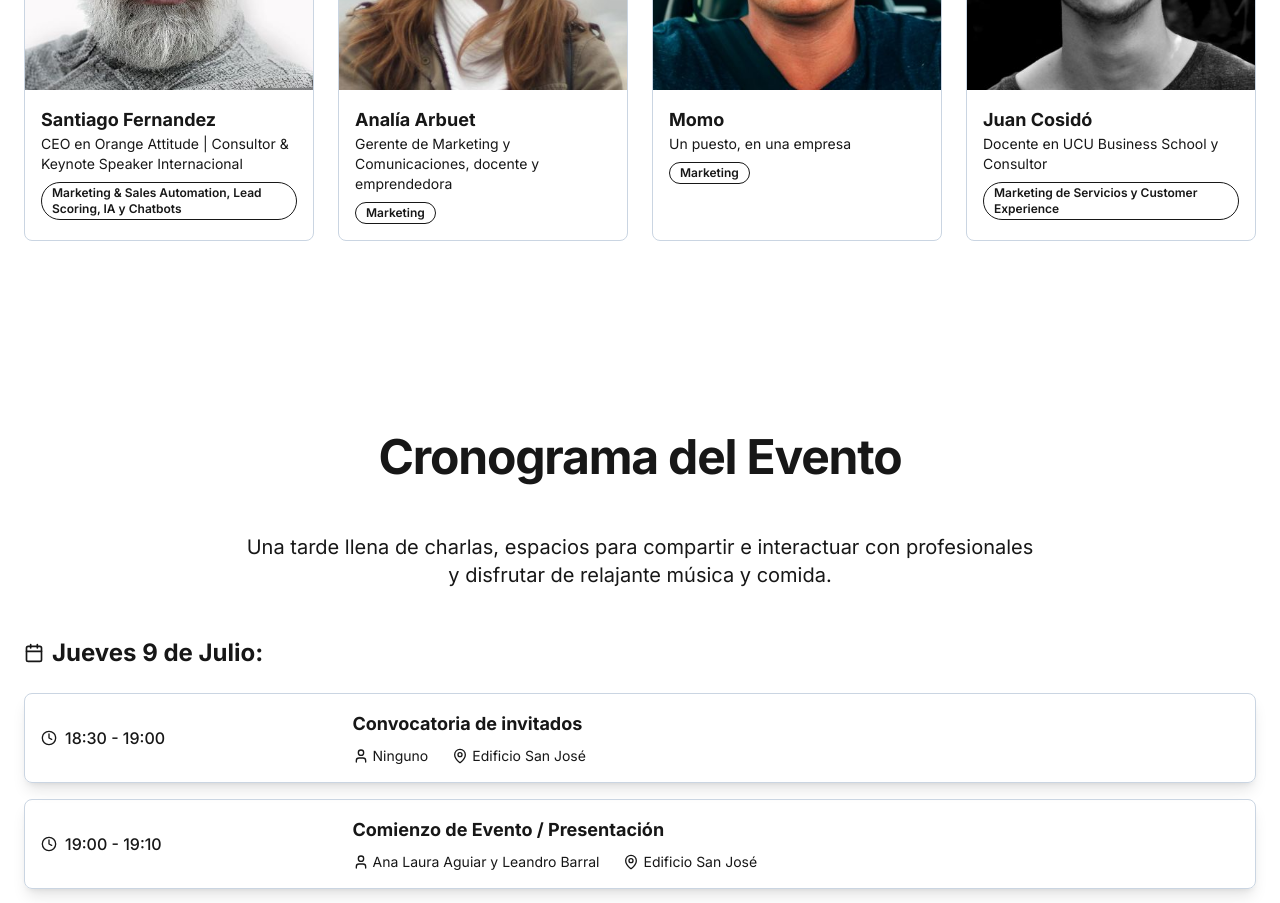
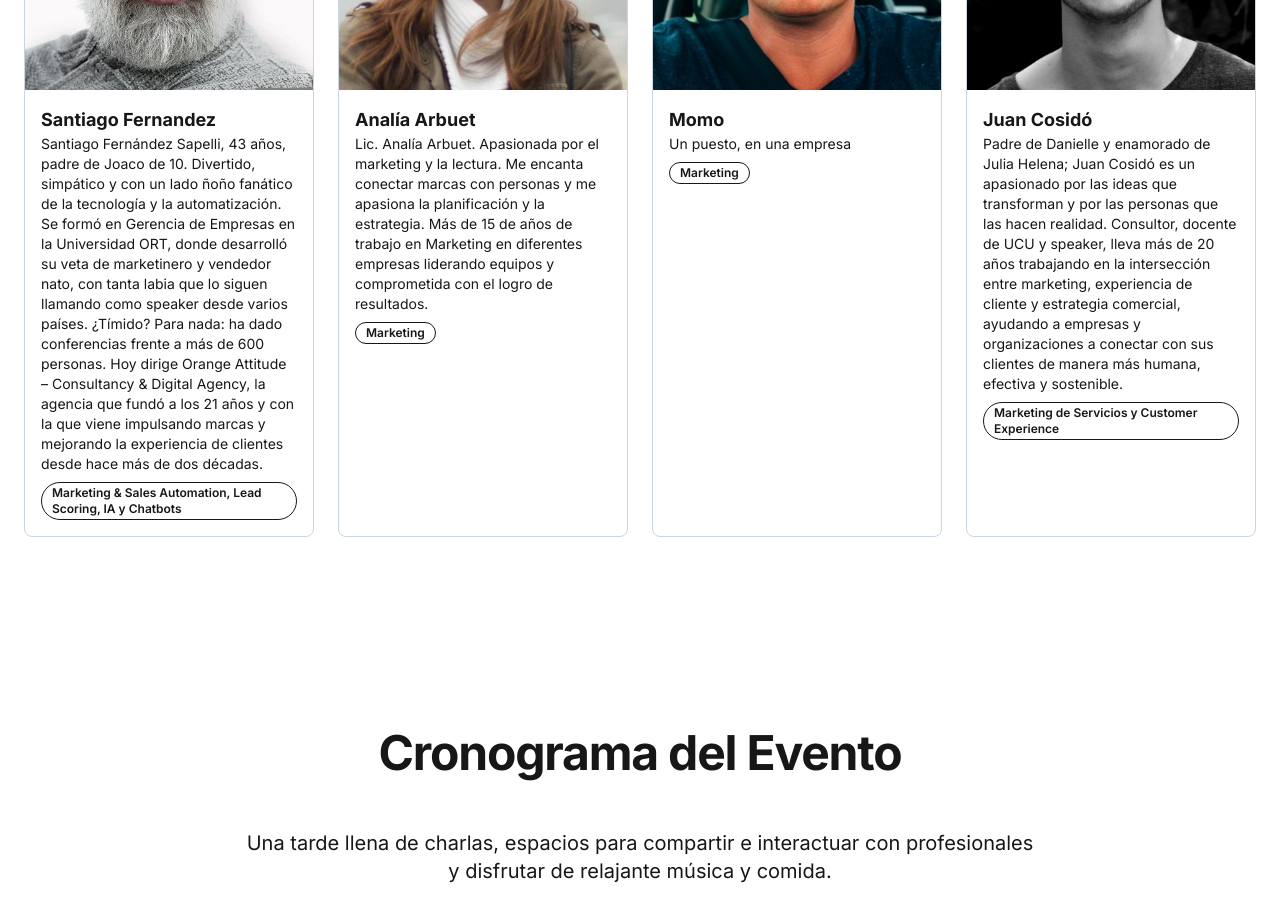
Before and after one commit to SantiagoPanozzo/alyssum, a Next.js app: page / in a window 1280 px wide. Shown: the part 2060-2963 px from the top of the page. Built offline with nearby package versions, Linux system fonts and the light colour scheme.

Commit message:
Descripción de los Speakers Excepto Momo

```diff
--- a/src/app/page.tsx
+++ b/src/app/page.tsx
@@ -218,13 +218,13 @@ return (
               <div className="grid sm:grid-cols-2 lg:grid-cols-4 gap-6 mt-12">
                 <SpeakerCard
                     name="Santiago Fernandez"
-                    role="CEO en Orange Attitude | Consultor & Keynote Speaker Internacional"
+                    role="Santiago Fernández Sapelli, 43 años, padre de Joaco de 10. Divertido, simpático y con un lado ñoño fanático de la tecnología y la automatización. Se formó en Gerencia de Empresas en la Universidad ORT, donde desarrolló su veta de marketinero y vendedor nato, con tanta labia que lo siguen llamando como speaker desde varios países. ¿Tímido? Para nada: ha dado conferencias frente a más de 600 personas. Hoy dirige Orange Attitude – Consultancy & Digital Agency, la agencia que fundó a los 21 años y con la que viene impulsando marcas y mejorando la experiencia de clientes desde hace más de dos décadas."
                     image="/santiagofernandez.jpg"
                     topic=" Marketing & Sales Automation, Lead Scoring, IA y Chatbots"
                 />
                 <SpeakerCard
                     name="Analía Arbuet"
-                    role="Gerente de Marketing y Comunicaciones, docente y emprendedora"
+                    role="Lic. Analía Arbuet. Apasionada por el marketing y la lectura. Me encanta conectar marcas con personas y me apasiona la planificación y la estrategia. Más de 15 de años de trabajo en Marketing en diferentes empresas liderando equipos y comprometida con el logro de resultados."
                     image="/analiaarbuet.jpg"
                     topic="Marketing"
                 />
@@ -236,7 +236,7 @@ return (
                 />
                 <SpeakerCard
                     name="Juan Cosidó"
-                    role="Docente en UCU Business School y Consultor"
+                    role="Padre de Danielle y enamorado de Julia Helena; Juan Cosidó es un apasionado por las ideas que transforman y por las personas que las hacen realidad. Consultor, docente de UCU y speaker, lleva más de 20 años trabajando en la intersección entre marketing, experiencia de cliente y estrategia comercial, ayudando a empresas y organizaciones a conectar con sus clientes de manera más humana, efectiva y sostenible."
                     image="/juancosido.jpg"
                     topic="Marketing de Servicios y Customer Experience"
                 />
```
